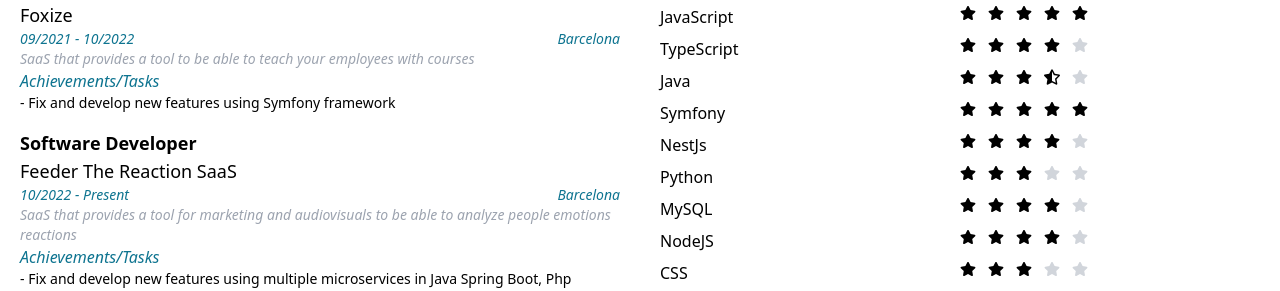
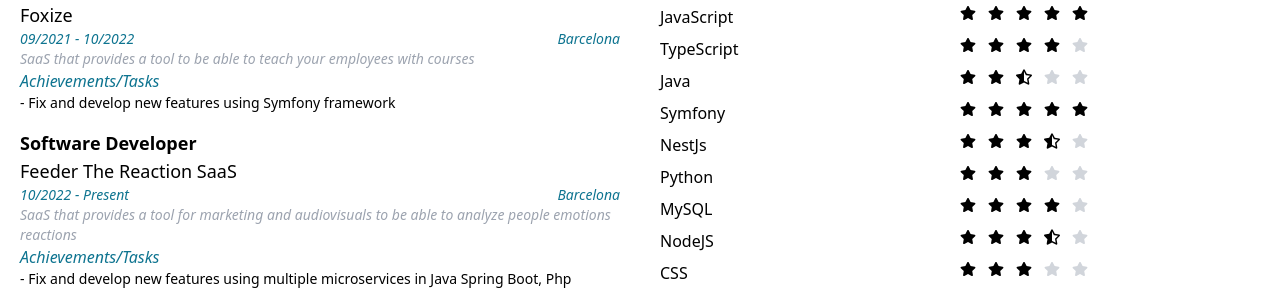
Before and after one commit to albertmenendezg/CV, a React (Create React App) app: page / in a window 1280 px wide. Shown: the part 387-678 px from the top of the page. Built offline with nearby package versions, Linux system fonts and the light colour scheme.

Commit message:
some fixes

```diff
--- a/src/components/Skills.tsx
+++ b/src/components/Skills.tsx
@@ -43,12 +43,12 @@ const Skills = () => {
                 <SkillItem name="Php" score={5}/>
                 <SkillItem name="JavaScript" score={5}/>
                 <SkillItem name="TypeScript" score={4}/>
-                <SkillItem name="Java" score={3.5}/>
+                <SkillItem name="Java" score={2.5}/>
                 <SkillItem name="Symfony" score={5}/>
-                <SkillItem name="NestJs" score={4}/>
+                <SkillItem name="NestJs" score={3.5}/>
                 <SkillItem name="Python" score={3}/>
                 <SkillItem name="MySQL" score={4}/>
-                <SkillItem name="NodeJS" score={4}/>
+                <SkillItem name="NodeJS" score={3.5}/>
                 <SkillItem name="CSS" score={3}/>
                 <SkillItem name="ReactJS" score={4}/>
                 <SkillItem name="TailwindCSS" score={4}/>
```
Also changed, not shown: 1 other file (tests, documents, lock files or other folders).
